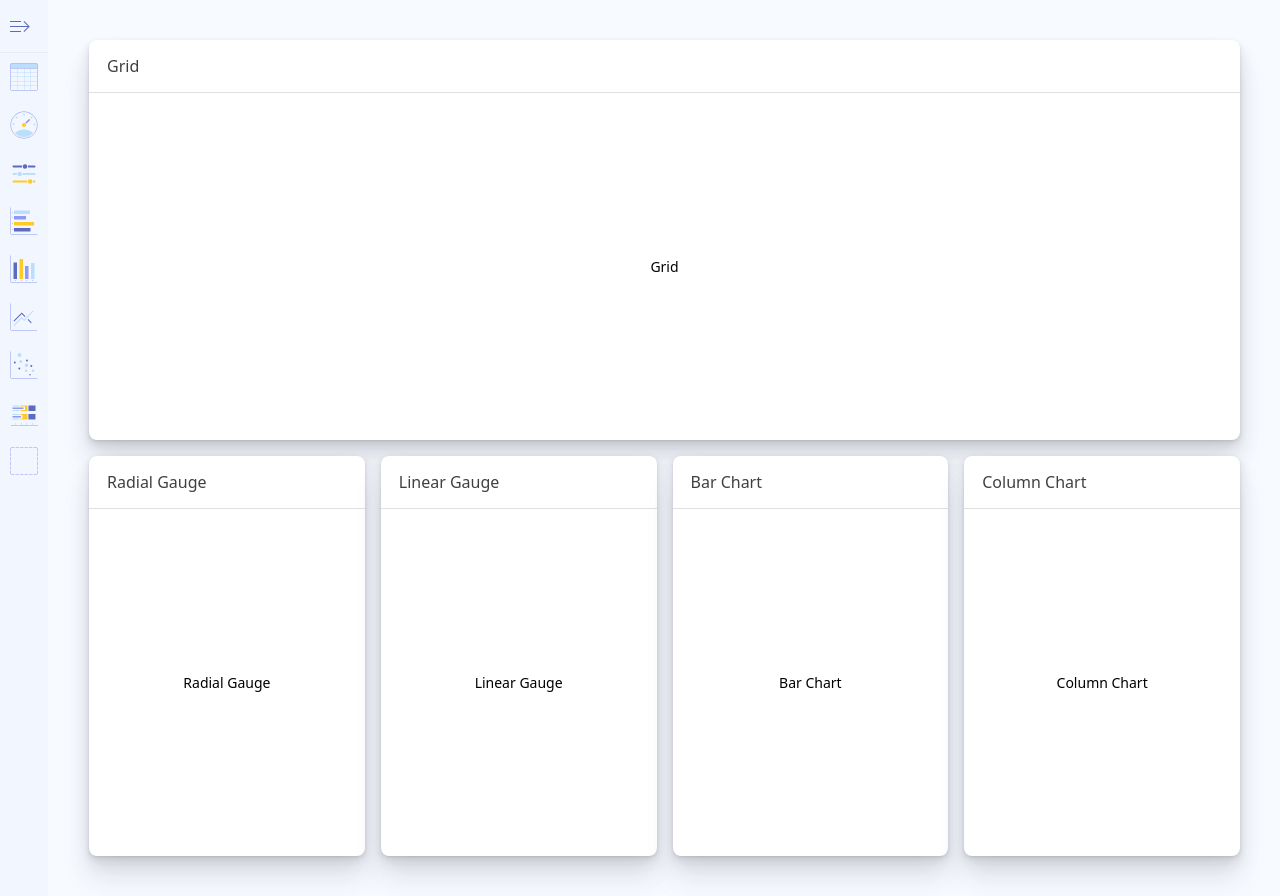
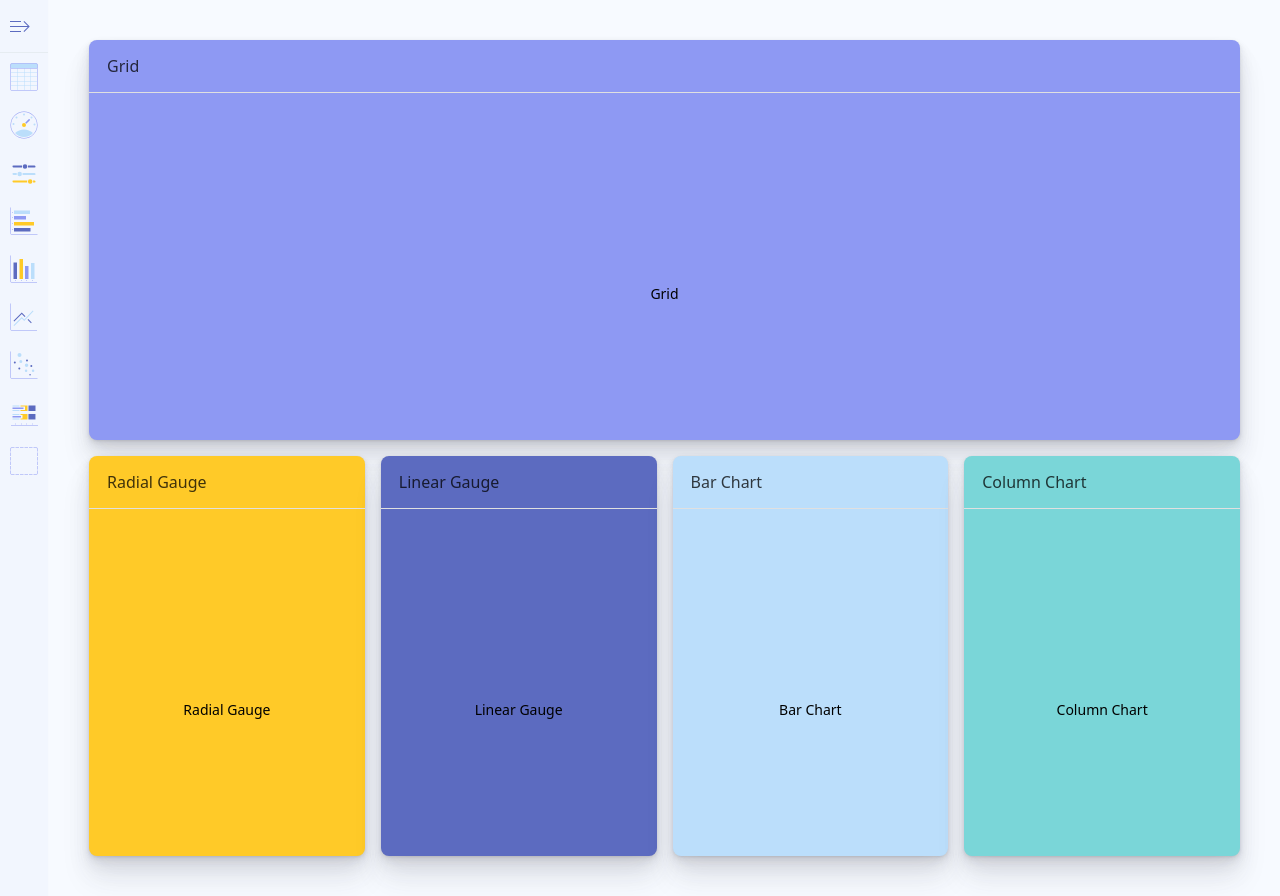
Before and after one commit to code-free89/dynamic-dashboard-react-typescript, a React (Create React App) app: page / in a window 1280 px wide. Built offline with nearby package versions, Linux system fonts and the light colour scheme.

Commit message:
set background & function

```diff
--- a/package.json
+++ b/package.json
@@ -11,6 +11,7 @@
     "@types/node": "^12.0.0",
     "@types/react": "^17.0.0",
     "@types/react-dom": "^17.0.0",
+    "classnames": "^2.3.1",
     "react": "^17.0.2",
     "react-dom": "^17.0.2",
     "react-scripts": "4.0.3",
--- a/src/App.tsx
+++ b/src/App.tsx
@@ -1,17 +1,31 @@
 import React, { useEffect, useState } from 'react';
 import './App.css';
-import { elementWidths, palette, tileCatalogs } from './constants';
+import { palette, tileCatalogs } from './constants';
 import { TileType } from './types';
 import Tile from './components/Tile';
+import { getIndex, getTileContent } from './constants/functions';
 function App() {
+  const [blankTile, setBlankTile] = useState<TileType>({
+    name: "",
+    width: 4,
+    key: 1000,
+  });
   const [key, setKey] = useState<number>(0);
 
   // tiles currently in use
   const getTiles = (): Array<TileType> => {
     const tileArray: Array<TileType> = [];
+    let row = 0;
+    let col = 0;
     for (let i = 0; i < 5; i++) {
-      tileArray.push({ name: tileCatalogs[i].name, key: i, width: tileCatalogs[i].width });
+      tileArray.push({ name: tileCatalogs[i].name, key: i, width: tileCatalogs[i].width, row: row, col: col, color: tileCatalogs[i].color });
+      col += tileCatalogs[i].width;
+      if (col > 3) {
+        col = 0;
+        row++;
+      }
     }
+    tileArray.push(blankTile);
     setKey(5);
     return tileArray;
   };
@@ -21,21 +35,10 @@ function App() {
   const [dragSource, setDragSource] = useState<HTMLDivElement>();
   const [dropTarget, setDropTarget] = useState<HTMLDivElement>();
 
-  // gets a tile content by name
-  const getTileContent = (name: string) => {
-    tileCatalogs.forEach((item) => {
-      if (item.name === name) {
-        return <div style={{ backgroundColor: palette[1] }}>
-          {item.tile}
-        </div>
-      }
-    });
-  };
-
   // adds a tile to the dashboard
   const addTile = (name: string) => {
     const tileCatalog = tileCatalogs.find((item) => item.name === name);
-    setTiles([...tiles, { name: name, key: key, width: tileCatalog ? tileCatalog.width : "full" }]);
+    setTiles([...tiles, { name: name, key: key, width: tileCatalog ? tileCatalog.width : 1, color: tileCatalog?.color }]);
     setKey(key + 1);
   };
 
@@ -49,6 +52,7 @@ function App() {
     setTiles(getTiles());
   }, []);
 
+  // drag start
   const onDragStart = (event: React.DragEvent<HTMLDivElement>) => {
     const target = event.target as HTMLDivElement;
     target.className += " drag-source";
@@ -58,23 +62,33 @@ function App() {
     setDragSource(target);
   }
 
+  // drag over
   const onDragOver = (event: React.DragEvent<HTMLDivElement>) => {
     if (dragSource) {
       let tile = (event.target as HTMLDivElement).closest(".tile") as HTMLDivElement;
-      if (dragSource && tile && tile !== dragSource) {
+      const blankElement = document.getElementsByClassName("blank-tile")[0];
+      if (tile && tile !== dragSource) {
         event.preventDefault();
         event.dataTransfer.dropEffect = "move";
       }
-      if (tile !== dragSource && dropTarget !== tile) {
-        if (dropTarget) {
-          dropTarget.className = dropTarget.className.replaceAll("drag-over", "");
-        }
+      if (dropTarget !== tile) {
+        if (dropTarget && dropTarget !== blankElement)
+          dropTarget.className = dropTarget.className.replaceAll(" drag-over", "");
         if (tile)
           setDropTarget(tile);
       }
     }
   }
 
+  // drag end
+  const onDragEnd = (event: React.DragEvent<HTMLDivElement>) => {
+    if (dragSource)
+      dragSource.className = dragSource.className.replaceAll(" drag-source", "");
+    if (dropTarget)
+      dropTarget.className = dropTarget.className.replaceAll(" drag-over", "");
+  }
+
+  // drop
   const onDrop = (event: React.DragEvent<HTMLDivElement>) => {
     if (dragSource && dropTarget) {
       // finish drag/drop
@@ -83,47 +97,81 @@ function App() {
       // re-order HTML elements (optional here, we're updating the state later)
       const srcIndex = getIndex(dragSource);
       const dstIndex = getIndex(dropTarget);
-      // const refChild = srcIndex > dstIndex ? dropTarget : dropTarget.nextElementSibling;
-      // if(dragSource.parentElement)
-      //   dragSource.parentElement.insertBefore(dragSource, refChild);
-      // focus and view on the tile that was dragged
       dragSource.focus();
       // update state
-      console.log(dragSource);
       let tmpTiles = tiles.slice();
-      if (elementWidths[tmpTiles[srcIndex].width] === elementWidths[tmpTiles[dstIndex].width]) {
+      if (tmpTiles[tmpTiles.length - 1] === blankTile) {
         let tmpTile = tmpTiles[srcIndex];
         tmpTiles[srcIndex] = tmpTiles[dstIndex];
         tmpTiles[dstIndex] = tmpTile;
+        setTiles(tmpTiles);
+      } else {
+        const blankTileIndex = tmpTiles.findIndex((item) => item.name === "");
+        const refChild = tmpTiles[srcIndex];
+        const newBlankTile = { ...blankTile, key: 1000 };
+        setBlankTile(newBlankTile);
+        tmpTiles = tmpTiles.filter((item, index) => item.name !== "" && index !== srcIndex);
+        tmpTiles.push(newBlankTile);
+        tmpTiles.splice(blankTileIndex, 0, refChild);
+        reOrder(tmpTiles);
       }
-      setTiles(tmpTiles);
     }
   }
 
-  const onDragEnd = (event: React.DragEvent<HTMLDivElement>) => {
-    if (dragSource)
-      dragSource.className = dragSource.className.replaceAll("drag-source", "");
-    if (dropTarget)
-      dropTarget.className = dropTarget.className.replaceAll("drag-over", "");
+  const reOrder = (tmpTiles: TileType[]) => {
+    console.log(tmpTiles);
+
+    let row = 0, col = 0;
+    tmpTiles.forEach((item, index) => {
+      if((col + item.width) > 3) {
+        row ++;
+        col = 0;
+      }
+      tmpTiles[index] = { ...tmpTiles[index], row: row, col: col, key: item.name === "" ? 1000 : index };
+      col += item.width;
+    });
+    setTiles(tmpTiles);
   }
 
   useEffect(() => {
-    if (dropTarget) {
+    let srcIndex = 2000;
+    let dstIndex = 2000;
+    if (dragSource)
+      srcIndex = getIndex(dragSource);
+    if (dropTarget)
+      dstIndex = getIndex(dropTarget);
 
-      dropTarget.className += " drag-over";
+    // If dropTarget is not blank
+    const blankElement = document.getElementsByClassName("blank-tile")[0] as HTMLDivElement;
+    if (tiles[srcIndex] && tiles[dstIndex] && dropTarget && dropTarget !== blankElement) {
+      if (tiles[srcIndex].width === tiles[dstIndex].width) {
+        dropTarget.className += " drag-over";
+        const newBlankTile = { ...blankTile, key: 1000 };
+        setBlankTile(newBlankTile);
+        var tmpTiles = tiles.slice();
+        tmpTiles = tmpTiles.filter((item) => item.name !== "");
+        tmpTiles.push(newBlankTile);
+        setTiles(tmpTiles);
+      } else {
+        const rowTiles = tiles.filter((item) => item.row === tiles[dstIndex].row);
+        const lastTile = rowTiles[rowTiles.length - 1];
+        const lastCol = (lastTile.col ?? 0) + lastTile.width;
+        console.log(tiles[dstIndex].row, rowTiles);
+        // Can't drop
+        if ((4 - lastCol) < tiles[srcIndex].width) {
+          const newBlankTile = { ...blankTile, key: 500 };
+          setBlankTile(newBlankTile);
+          let tmpTiles = tiles.slice();
+          tmpTiles = tmpTiles.filter((item) => item.name !== "");
+          tmpTiles.splice((rowTiles[0].key ?? 0), 0, newBlankTile);
+          setTiles(tmpTiles);
+          dropTarget.focus();
+        } else {
+          setBlankTile({ ...blankTile, key: 1000 });
+        }
+      }
     }
   }, [dropTarget]);
-
-  function getIndex(e: HTMLDivElement) {
-    const p = e.parentElement;
-    if (p) {
-      for (let i = 0; i < p.children.length; i++) {
-        if (p.children[i] === e)
-          return i;
-      }
-    }
-    return -1;
-  }
 
   return (
     <div className="container">
@@ -154,7 +202,7 @@ function App() {
           {
             tiles.length ? (
               <React.Fragment>
-                {tiles.map((item, index) => (<Tile header={item.name} content={getTileContent(item.name)} width={item.width} onRemove={() => removeTile(index)} key={`tile-${item.key}`} />))}
+                {tiles.map((item, index) => (<Tile header={item.name} content={getTileContent(item.name)} width={item.width} onRemove={() => removeTile(index)} key={`tile-${item.key}`} className={`${item.key === 1000 ? "hidden" : ""}`} color={item.color ?? "0xFFFFFF"} />))}
               </React.Fragment>
             ) : (
               <div className="blank">
--- a/src/components/Tile.tsx
+++ b/src/components/Tile.tsx
@@ -1,15 +1,20 @@
 import React from 'react';
+import classNames from 'classnames';
 
 type Props = {
   header: string;
   content: any;
   onRemove: any;
-  width: string;
+  width: number;
+  className: string;
+  color: string;
 };
 
-const Tile: React.FC<Props> = ({ header, content, onRemove, width }) => {
-  return (
-    <div className={`tile w-${width}`} draggable={true}>
+const Tile: React.FC<Props> = ({ header, content, onRemove, width, className, color }) => {
+  return header === "" ? (
+    <div className={classNames(`tile blank-tile w-x${width} drag-over`, className)}></div>
+  ) : (
+    <div className={`tile w-x${width}`} draggable={true} style={{backgroundColor: color}}>
       <div className="tile-container">
         <div className="tile-header">{header}</div>
         <div className="buttons">
--- /dev/null
+++ b/src/constants/functions.tsx
@@ -0,0 +1,23 @@
+import { palette, tileCatalogs } from ".";
+
+// gets a tile content by name
+export const getTileContent = (name: string) => {
+    tileCatalogs.forEach((item) => {
+        if (item.name === name) {
+            return <div style={{ backgroundColor: palette[1] }}>
+                {item.tile}
+            </div>
+        }
+    });
+};
+
+export const getIndex = (e: HTMLDivElement) => {
+    const p = e.parentElement;
+    if (p) {
+        for (let i = 0; i < p.children.length; i++) {
+            if (p.children[i] === e)
+                return i;
+        }
+    }
+    return -1;
+}
--- a/src/constants/index.tsx
+++ b/src/constants/index.tsx
@@ -6,6 +6,11 @@ export const palette = [
     '#ffca28',
     '#5c6bc0',
     '#bbdefb',
+    '#7ad6d8',
+    '#fc587a',
+    '#670347',
+    '#87b3a0',
+    '#ffffff',
 ];
 
 export const icons = {
@@ -62,29 +67,14 @@ export const icons = {
     ],
 };
 
-type widthType = {
-    [key in string]: number;
-}
-
-export const elementWidths: widthType = {
-    "grid": 4,
-    "radial": 1,
-    "linear": 1,
-    "bar": 1,
-    "column": 1,
-    "line": 1,
-    "bubble": 2,
-    "bullet": 1,
-};
-
 export const tileCatalogs: Array<TileType> = [
-    { name: 'Grid', tile: Grid, icon: icons.grid, width: "grid" },
-    { name: 'Radial Gauge', tile: Grid, icon: icons.radialGauge, width: "radial" },
-    { name: 'Linear Gauge', tile: Grid, icon: icons.linearGauge, width: "linear" },
-    { name: 'Bar Chart', tile: Grid, icon: icons.barChart, width: "bar" },
-    { name: 'Column Chart', tile: Grid, icon: icons.columnChart, width: "column" },
-    { name: 'Line Chart', tile: Grid, icon: icons.lineChart, width: "line" },
-    { name: 'Bubble Chart', tile: Grid, icon: icons.bubbleChart, width: "bubble" },
-    { name: 'Bullet Graph', tile: Grid, icon: icons.bulletGraph, width: "bullet" },
-    { name: 'Blank', tile: Grid, icon: icons.blank, width: "blank" },
+    { name: 'Grid', tile: Grid, icon: icons.grid, color: palette[0],  width: 4 },
+    { name: 'Radial Gauge', tile: Grid, icon: icons.radialGauge, color: palette[1], width: 1 },
+    { name: 'Linear Gauge', tile: Grid, icon: icons.linearGauge, color: palette[2], width: 1 },
+    { name: 'Bar Chart', tile: Grid, icon: icons.barChart, color: palette[3], width: 1 },
+    { name: 'Column Chart', tile: Grid, icon: icons.columnChart, color: palette[4], width: 1 },
+    { name: 'Line Chart', tile: Grid, icon: icons.lineChart, color: palette[5], width: 1 },
+    { name: 'Bubble Chart', tile: Grid, icon: icons.bubbleChart, color: palette[6], width: 2 },
+    { name: 'Bullet Graph', tile: Grid, icon: icons.bulletGraph, color: palette[7], width: 1 },
+    { name: 'Blank', tile: Grid, icon: icons.blank, color: palette[8], width: 1 },
 ];
--- a/src/index.css
+++ b/src/index.css
@@ -275,12 +275,11 @@ h4 {
 }
 
 .tile {
-    display: flex;
     flex-direction: column;
     flex: 0 0 auto;
     /* width: calc(25% - 1rem); */
     margin: 0.5rem;
-    height: 50vh;
+    height: 25rem;
     max-height: calc(50% - 1rem);
     overflow: hidden;
     background: white;
@@ -292,25 +291,39 @@ h4 {
     box-shadow: 0 1px 2px rgba(55, 63, 66, 0.07), 0 2px 4px rgba(55, 63, 66, 0.07), 0 4px 8px rgba(55, 63, 66, 0.07), 0 8px 16px rgba(55, 63, 66, 0.07), 0 16px 24px rgba(55, 63, 66, 0.07), 0 24px 32px rgba(55, 63, 66, 0.07);
 }
 
-.w-grid {
+.blank-tile {
+    background: transparent;
+}
+
+.w-x4 {
     width: calc(100% - 1rem);
 }
 
-.w-bubble {
+.w-x2 {
     width: calc(50% - 1rem);
 }
 
-.w-radial,
-.w-linear,
-.w-bar,
-.w-column,
-.w-line,
-.w-bullet,
-.w-blank {
+.w-x1 {
     width: calc(25% - 1rem);
 }
 
-@media only screen and (max-width: 1599px) {
+
+/* @media only screen and (max-width: 1599px) {
+    .w-x4 {
+        width: calc(100% - 1rem);
+    }
+
+    .w-x2 {
+        width: calc(50% - 1rem);
+    }
+
+    .w-x1 {
+        width: calc(25% - 1rem);
+    }
+} */
+
+
+/* @media only screen and (max-width: 1079px) {
     .w-grid {
         width: calc(100% - 1rem);
     }
@@ -326,25 +339,7 @@ h4 {
     .w-blank {
         width: calc(25% - 1rem);
     }
-}
-
-@media only screen and (max-width: 1079px) {
-    .w-grid {
-        width: calc(100% - 1rem);
-    }
-    .w-bubble {
-        width: calc(50% - 1rem);
-    }
-    .w-radial,
-    .w-linear,
-    .w-bar,
-    .w-column,
-    .w-line,
-    .w-bullet,
-    .w-blank {
-        width: calc(25% - 1rem);
-    }
-}
+} */
 
 @media only screen and (max-width: 1023px) {
     .w-grid {
--- a/src/types/index.d.ts
+++ b/src/types/index.d.ts
@@ -1,7 +1,10 @@
 export interface TileType {
   name: string;
   key?: number;
-  width: string;
+  width: number;
   icon?: JSX.Element[];
   tile?: any;
+  row?: number;
+  col?: number;
+  color?: string;
 }
```
Also changed, not shown: 2 other files (tests, documents, lock files or other folders).
